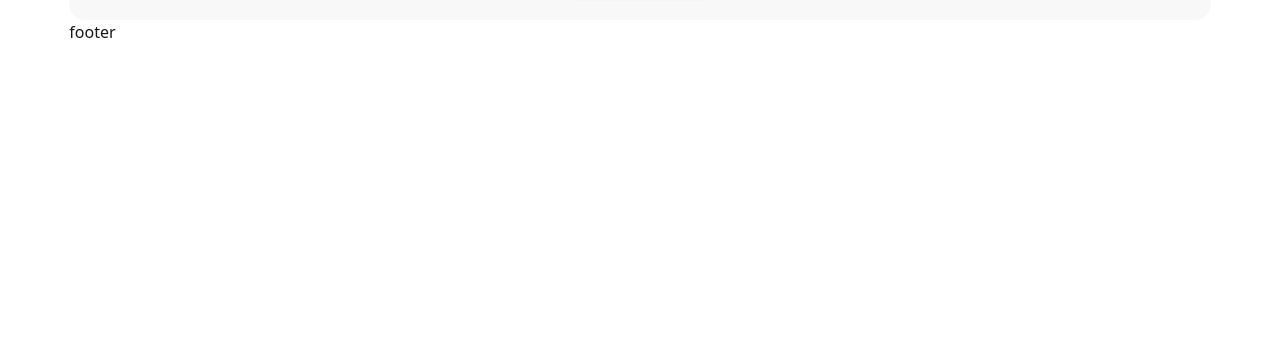
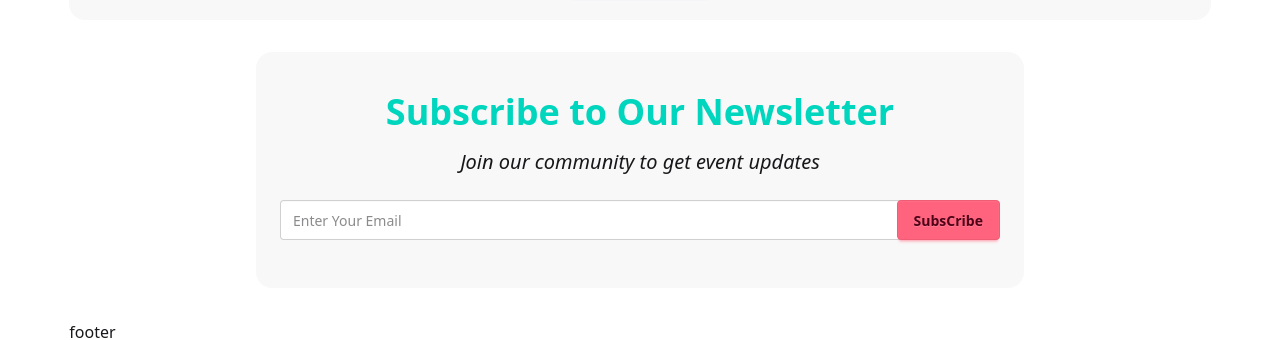
Before and after one commit to NazmulhaqueD/social-event-platform, a React (Vite) app: page / in a window 1280 px wide. Shown: the part 1544-1884 px from the top of the page. Before the commit the page ends 1588 px from the top, so only its background shows below. Built offline with nearby package versions, Linux system fonts and the light colour scheme; no server answers.

Commit message:
newsLetter section for subscription work is done

```diff
--- a/src/components/homeComponent/Subscribe.jsx
+++ b/src/components/homeComponent/Subscribe.jsx
@@ -1,9 +1,27 @@
-import React from 'react';
+import React, { useContext } from 'react';
+import { AuthContext } from '../../contexts/AuthContext/AuthProvider';
+import { toast } from 'react-toastify';
 
 const Subscribe = () => {
+
+    const { user } = useContext(AuthContext);
+
+    const handleSubsCribe = (e) => {
+        e.preventDefault();
+        toast.success('You are Subscribed successfully')
+    }
+
+
     return (
-        <div>
-            subscribe
+        <div className='bg-base-200 my-8 py-2 md:py-6 max-w-3xl mx-auto rounded-2xl'>
+            <h1 className='text-2xl sm:text-4xl text-center font-bold py-4 text-teal-400'>Subscribe to Our Newsletter</h1>
+            <p className='text-xl italic text-center'>Join our community to get event updates</p>
+            <div className='p-6 w-full'>
+                <form onSubmit={handleSubsCribe} className='relative'>
+                    <input type="email" defaultValue={`${user ? user.email : ''}`} placeholder='Enter Your Email' className='input w-full' />
+                    <button className='btn btn-error absolute right-0 z-20'>SubsCribe</button>
+                </form>
+            </div>
         </div>
     );
 };
--- a/src/page/home/Home.jsx
+++ b/src/page/home/Home.jsx
@@ -2,6 +2,7 @@ import React from 'react';
 import Banner from '../../components/homeComponent/Banner';
 import Feature from '../../components/homeComponent/Feature';
 import Gallery from '../../components/homeComponent/Gallery';
+import Subscribe from '../../components/homeComponent/Subscribe';
 
 const Home = () => {
     return (
@@ -9,6 +10,7 @@ const Home = () => {
             <Banner></Banner>
             <Feature></Feature>
             <Gallery></Gallery>
+            <Subscribe></Subscribe>
         </div>
     );
 };
```
